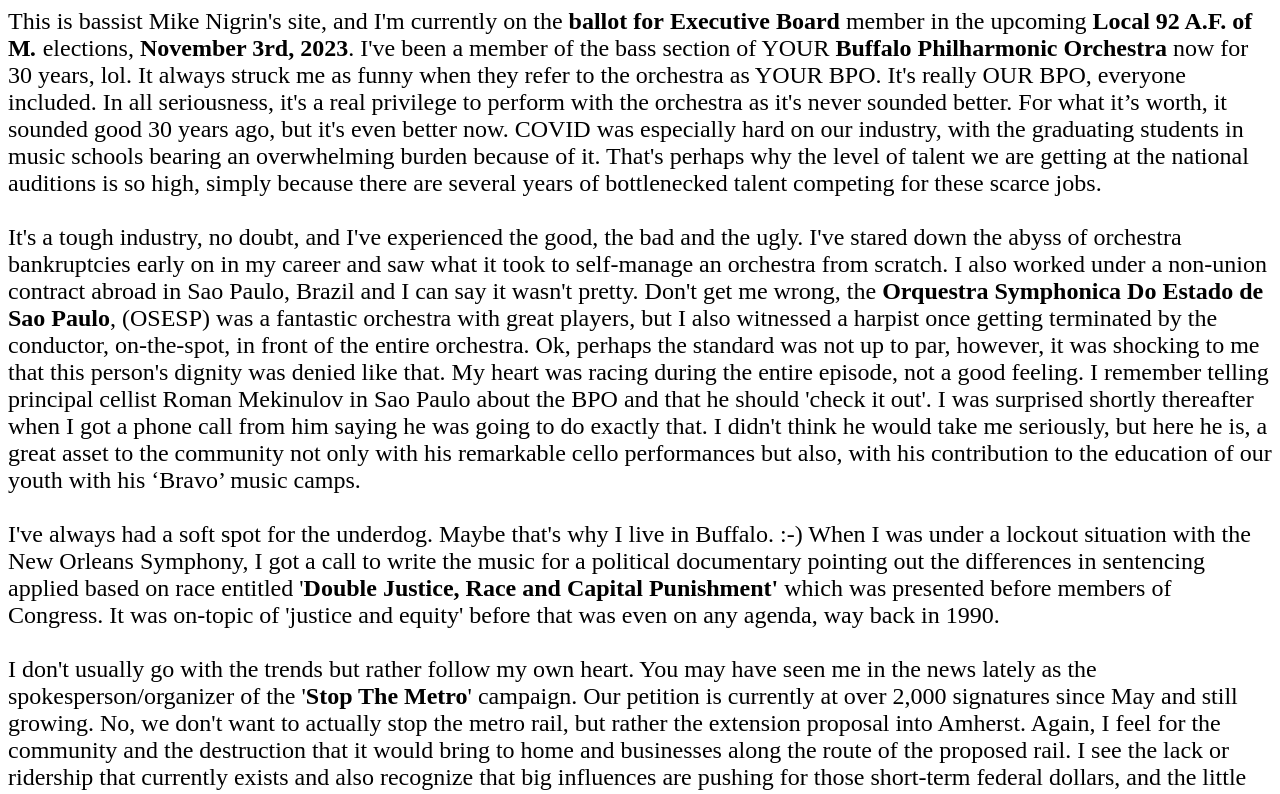
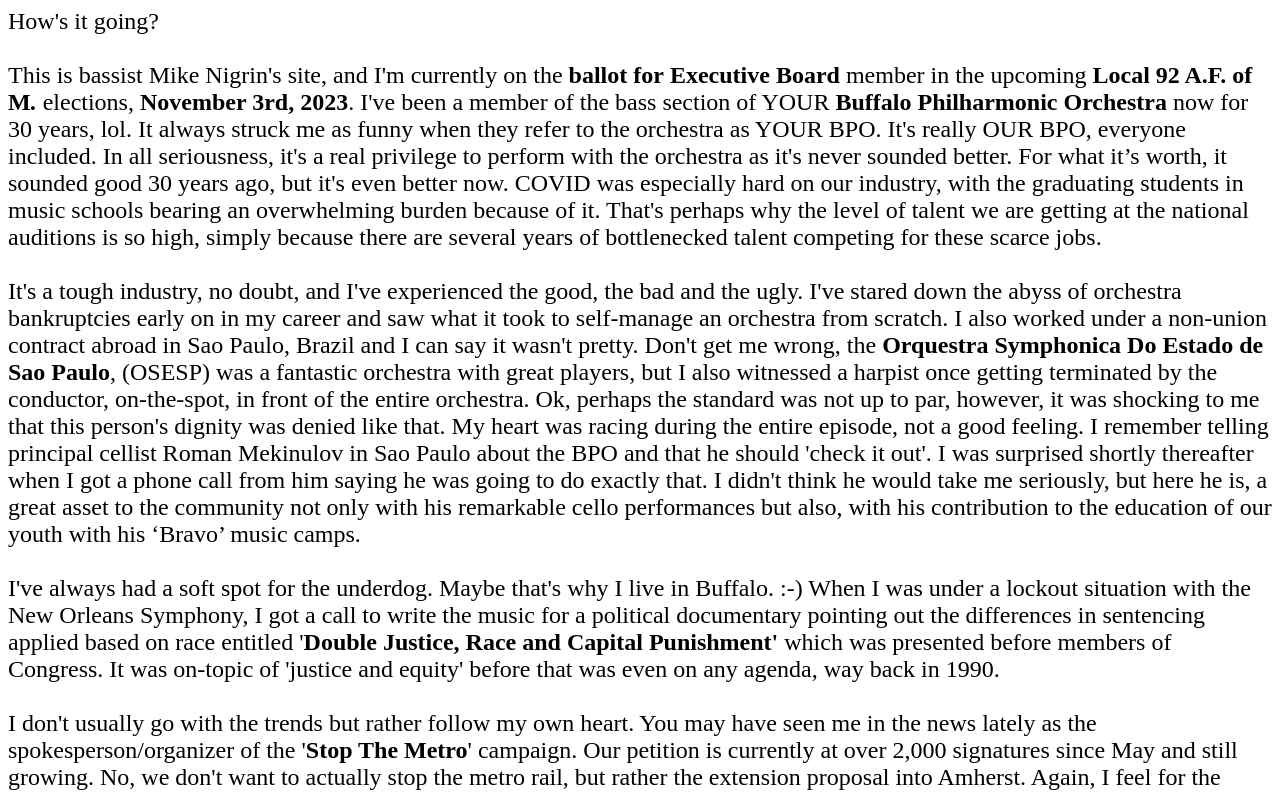
Before and after one commit to mnigrin/mnigrin.github.io, a plain HTML site: page index.html in a window 1280 px wide. Shown: the top 794 px of the page. Drawn offline with Linux system fonts and the light colour scheme.

Commit message:
Update index.html

```diff
--- a/index.html
+++ b/index.html
@@ -3,7 +3,7 @@
 
   </head>
   <body>
-    <font size="5">This
+    <font size="5">How's it going?<br><br>This
     is bassist Mike Nigrin's site, and I'm currently on the <b>ballot
     for</b> <b>Executive Board</b> member in the upcoming <b>Local 92 A.F. of M<i>.</i></b>
     elections, <b>November 3rd, 2023</b>. I've been a member of the bass
```
